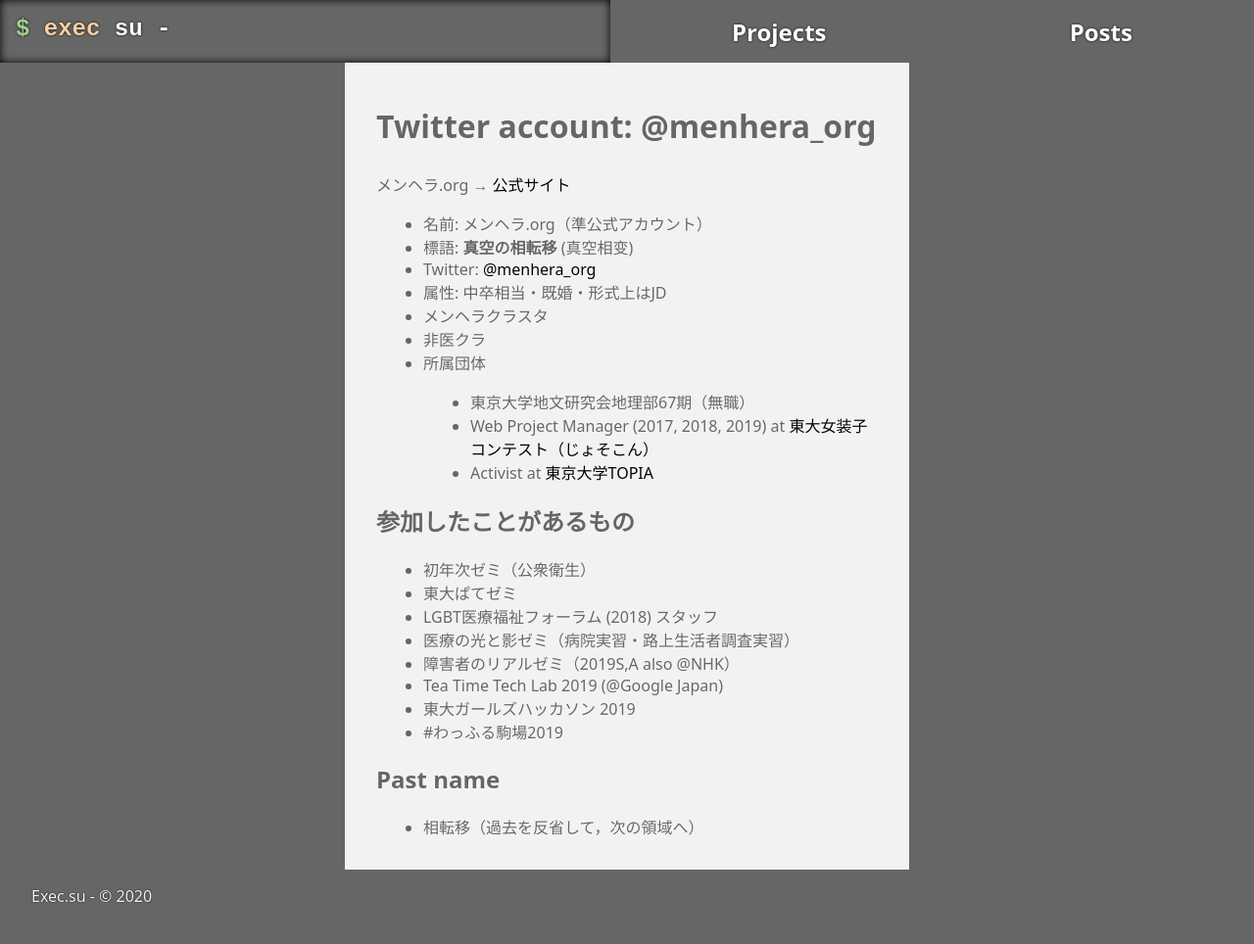
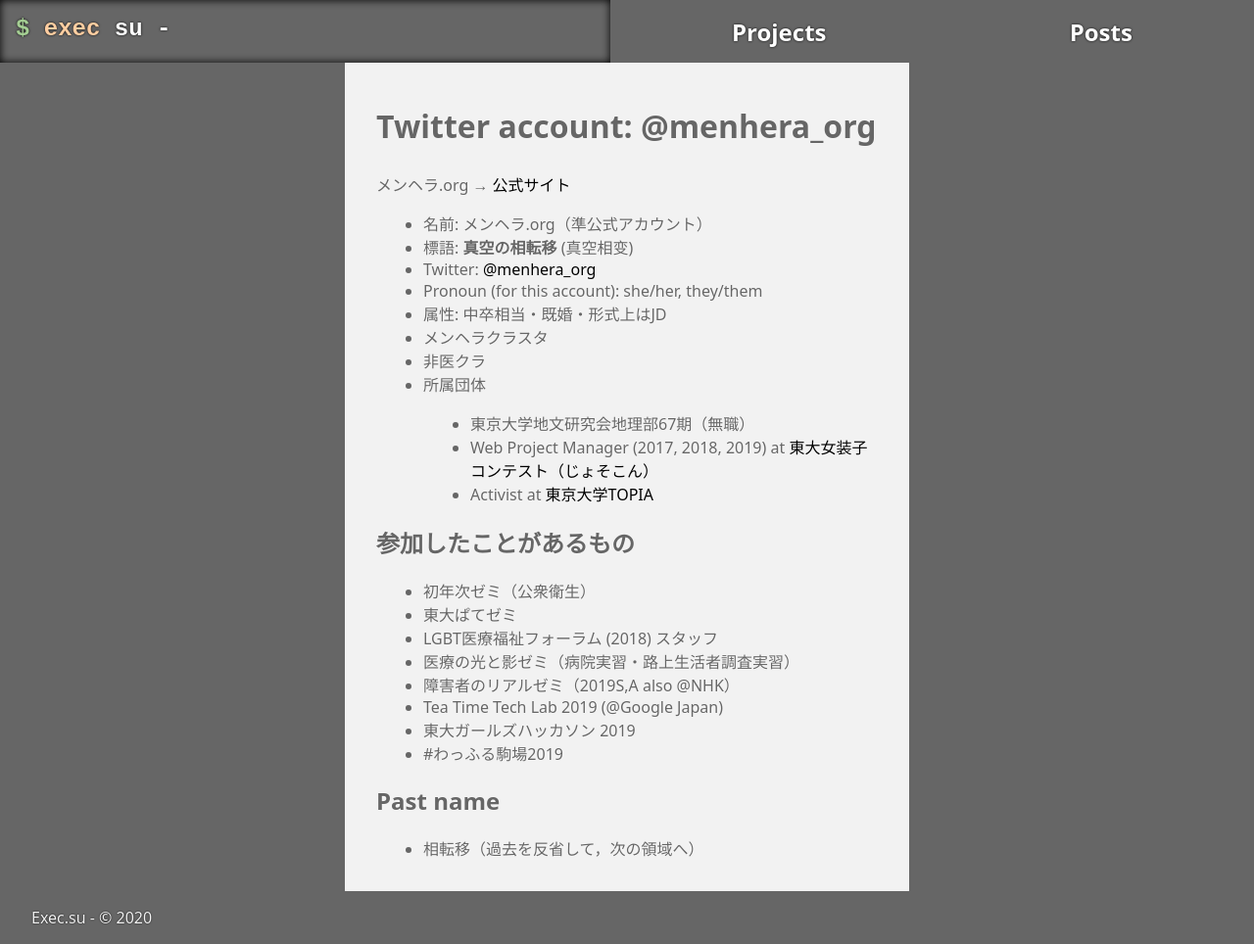
Before and after one commit to metastable-void/metastable-void.github.io, a Jekyll site: the page built from t/menhera_org/index.markdown, in a window 1280 px wide and 964 px high. Shown: the whole window at 98% size. Built offline with Jekyll 4.4.1, drawn with Linux system fonts in a browser that asks for light colours.

Commit message:
pronouns

```diff
--- a/t/UTokyoStudents/index.markdown
+++ b/t/UTokyoStudents/index.markdown
@@ -11,6 +11,7 @@
 - アカウントの呼称: 真空大学
 - 標語: *Undefined.*
 - Twitter: [@UTokyoStudents](https://twitter.com/UTokyoStudents)
+- Pronoun (for this account): they/them
 - 属性: 東京大学理科2類
 - 実質中卒
 - 教養学部学生自治会理事 (2020-01--)
--- a/t/_uts2/index.markdown
+++ b/t/_uts2/index.markdown
@@ -9,6 +9,7 @@
 - 標語・アカウントの呼称: **真空は準安定** (假真空)
 - 中身の名前: 真空 (しんくう，zhenkong，まそら, etc.)
 - Twitter: [@_uts2](https://twitter.com/_uts2)
+- Pronoun (for this account): they/them
 - 属性: 年金受給者・まだ一応どこかの大学に籍が残っている大学生（放校になりそう）
 - 実質中卒
 - 国民年金保険料法定免除
--- a/t/menhera_org/index.markdown
+++ b/t/menhera_org/index.markdown
@@ -10,6 +10,7 @@
 - 名前: メンヘラ.org（準公式アカウント）
 - 標語: **真空の相転移** (真空相变)
 - Twitter: [@menhera_org](https://twitter.com/menhera_org)
+- Pronoun (for this account): she/her, they/them
 - 属性: 中卒相当・既婚・形式上はJD
 - メンヘラクラスタ
 - 非医クラ
```
